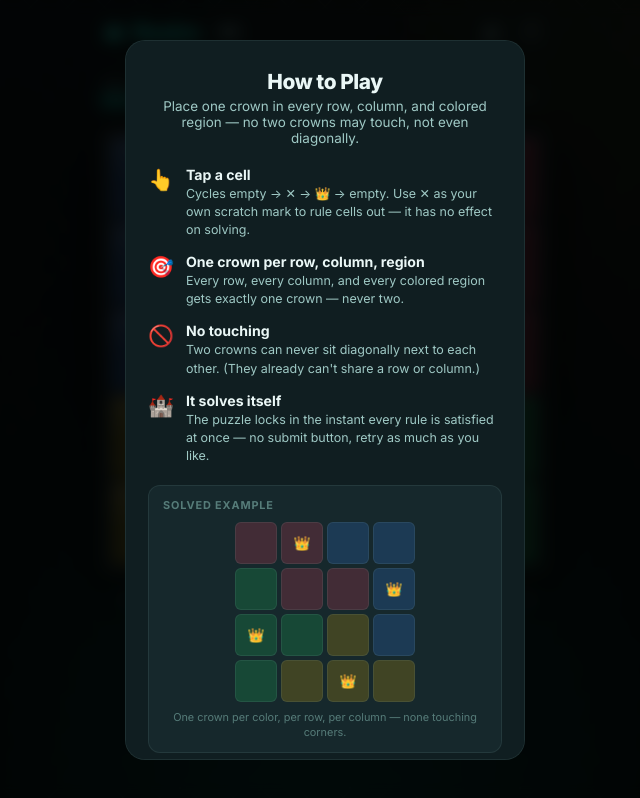
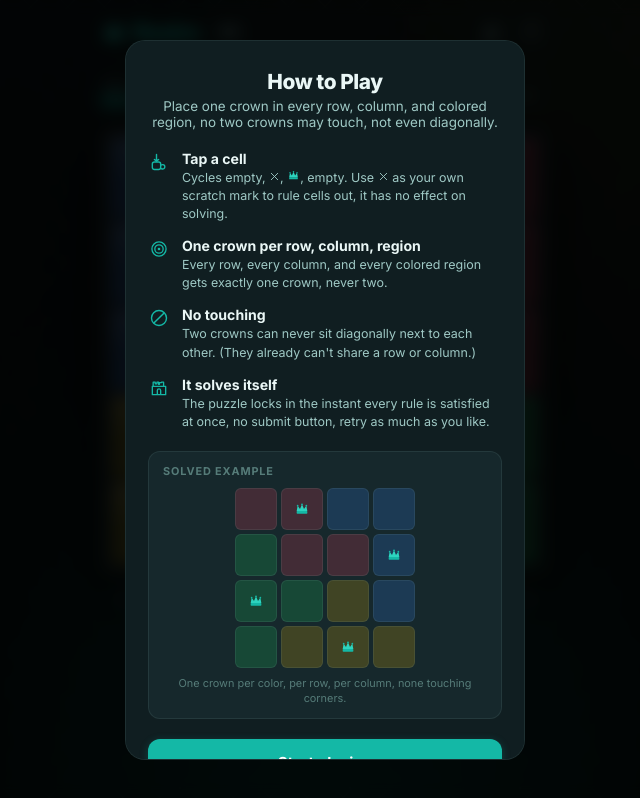
Before and after one commit to balexandr/realm, a React (Vite) app: page / in a window 1280 px wide. Shown: the whole page, without its empty margins (315-955 px from the left). Built offline with nearby package versions, Linux system fonts and the light colour scheme; the HTML template or start-up script is replaced by a standard one.

Commit message:
Replace emoji with custom icons across the UI

```diff
--- a/src/App.jsx
+++ b/src/App.jsx
@@ -9,6 +9,7 @@ import styles from './App.module.css';
 import { GameLogo } from './components/GameLogo';
 import { NoodleLogoIcon } from './components/NoodleLogo';
 import { recordTodayShare, getCompletedTodayCount, buildShareAllText, TOTAL_GAMES } from './utils/shareAll';
+import { IconCheckmark, IconShare, IconCastle, IconClose, IconCrown } from './components/Icons';
 
 const HOW_TO_PLAY_KEY = 'realm-how-to-play-seen';
 
@@ -88,7 +89,9 @@ export default function App() {
           className={`${styles.footerShareAll} ${shareAllCopied ? styles.copied : ''}`}
           onClick={handleShareAll}
         >
-          {shareAllCopied ? '✓ Copied' : `⬆ Share all completed (${shareAllCount}/${TOTAL_GAMES})`}
+          {shareAllCopied
+            ? <><IconCheckmark size={13} /> Copied</>
+            : <><IconShare size={13} /> Share all completed ({shareAllCount}/{TOTAL_GAMES})</>}
         </button>
       )}
       <a href="https://noodlegames.co/privacy" target="_blank" rel="noopener noreferrer" className={styles.footerPrivacy}>Privacy Policy</a>
@@ -112,7 +115,7 @@ export default function App() {
           <div className={styles.headerLeft}><Logo /></div>
         </header>
         <div className={styles.noPuzzle}>
-          <span className={styles.noPuzzleEmoji}>🏰</span>
+          <span className={styles.noPuzzleEmoji}><IconCastle size={44} /></span>
           <p>No puzzle for today yet.</p>
           <p className={styles.muted}>Check back tomorrow!</p>
         </div>
@@ -179,7 +182,7 @@ export default function App() {
 
         {gameStatus === 'playing' && (
           <p className={styles.hint}>
-            Tap a cell to cycle empty → ✕ → 👑 — one crown per row, column, and region
+            Tap a cell to cycle empty, <IconClose size={11} />, <IconCrown size={13} />. One crown per row, column, and region
           </p>
         )}
       </main>
--- a/src/App.module.css
+++ b/src/App.module.css
@@ -212,7 +212,9 @@
 }
 
 .noPuzzleEmoji {
-  font-size: 3rem;
+  display: flex;
+  justify-content: center;
+  color: var(--accent);
   margin-bottom: 8px;
 }
 
@@ -248,6 +250,10 @@
 .footerLogo:hover { opacity: 0.8; }
 
 .footerShareAll {
+  display: flex;
+  align-items: center;
+  justify-content: center;
+  gap: 5px;
   margin-top: 2px;
   padding: 6px 14px;
   border-radius: 999px;
--- a/src/components/HowToPlay.jsx
+++ b/src/components/HowToPlay.jsx
@@ -1,7 +1,8 @@
+import { IconDrag, IconTarget, IconNoEntry, IconCastle, IconClose, IconCrown } from './Icons';
 import styles from './HowToPlay.module.css';
 
 // A tiny 4x4 solved example: 4 regions, one crown per row/column/region,
-// none touching diagonally — purely illustrative, not pulled from a real
+// none touching diagonally. Purely illustrative, not pulled from a real
 // generated puzzle.
 const REGION_COLORS = ['#f43f5e', '#3b82f6', '#22c55e', '#eab308'];
 const EXAMPLE_REGIONS = [
@@ -18,37 +19,40 @@ export default function HowToPlay({ onClose }) {
       <div className={styles.modal} onClick={(e) => e.stopPropagation()}>
         <h2 className={styles.title}>How to Play</h2>
         <p className={styles.intro}>
-          Place one crown in every row, column, and colored region — no two
+          Place one crown in every row, column, and colored region, no two
           crowns may touch, not even diagonally.
         </p>
 
         <div className={styles.steps}>
           <div className={styles.step}>
-            <span className={styles.stepIcon}>👆</span>
+            <span className={styles.stepIcon}><IconDrag /></span>
             <div>
               <p className={styles.stepTitle}>Tap a cell</p>
-              <p className={styles.stepDesc}>Cycles empty → ✕ → 👑 → empty. Use ✕ as your own scratch mark to rule cells out — it has no effect on solving.</p>
+              <p className={styles.stepDesc}>
+                Cycles empty, <IconClose size={11} />, <IconCrown size={13} />, empty. Use <IconClose size={11} /> as
+                your own scratch mark to rule cells out, it has no effect on solving.
+              </p>
             </div>
           </div>
           <div className={styles.step}>
-            <span className={styles.stepIcon}>🎯</span>
+            <span className={styles.stepIcon}><IconTarget /></span>
             <div>
               <p className={styles.stepTitle}>One crown per row, column, region</p>
-              <p className={styles.stepDesc}>Every row, every column, and every colored region gets exactly one crown — never two.</p>
+              <p className={styles.stepDesc}>Every row, every column, and every colored region gets exactly one crown, never two.</p>
             </div>
           </div>
           <div className={styles.step}>
-            <span className={styles.stepIcon}>🚫</span>
+            <span className={styles.stepIcon}><IconNoEntry /></span>
             <div>
               <p className={styles.stepTitle}>No touching</p>
               <p className={styles.stepDesc}>Two crowns can never sit diagonally next to each other. (They already can't share a row or column.)</p>
             </div>
           </div>
           <div className={styles.step}>
-            <span className={styles.stepIcon}>🏰</span>
+            <span className={styles.stepIcon}><IconCastle /></span>
             <div>
               <p className={styles.stepTitle}>It solves itself</p>
-              <p className={styles.stepDesc}>The puzzle locks in the instant every rule is satisfied at once — no submit button, retry as much as you like.</p>
+              <p className={styles.stepDesc}>The puzzle locks in the instant every rule is satisfied at once, no submit button, retry as much as you like.</p>
             </div>
           </div>
         </div>
@@ -67,14 +71,14 @@ export default function HowToPlay({ onClose }) {
                       className={styles.exCell}
                       style={{ background: `${REGION_COLORS[region]}33` }}
                     >
-                      {hasCrown ? '👑' : ''}
+                      {hasCrown ? <IconCrown size={16} /> : ''}
                     </span>
                   );
                 })}
               </div>
             ))}
           </div>
-          <p className={styles.exampleCaption}>One crown per color, per row, per column — none touching corners.</p>
+          <p className={styles.exampleCaption}>One crown per color, per row, per column, none touching corners.</p>
         </div>
 
         <button className={styles.playButton} onClick={onClose}>
--- a/src/components/HowToPlay.module.css
+++ b/src/components/HowToPlay.module.css
@@ -54,9 +54,14 @@
 }
 
 .stepIcon {
-  font-size: 1.3rem;
+  display: flex;
+  align-items: center;
+  justify-content: center;
   flex-shrink: 0;
+  width: 22px;
+  height: 22px;
   margin-top: 1px;
+  color: var(--accent);
 }
 
 .stepTitle {
--- /dev/null
+++ b/src/components/Icons.jsx
@@ -0,0 +1,114 @@
+// Small line-art icon set replacing emoji in Realm's UI. Matches the
+// 24x24 viewBox / stroke / currentColor style the rest of the suite
+// uses, except IconCrown which reuses GameLogo.jsx's exact two-tone
+// teal paths (hardcoded fill, not currentColor) so the actual crown
+// game piece visually matches the logo rather than being a generic
+// gold emoji crown. Share text is NOT touched by this: generateShareText()
+// in useGameState.js builds the actual shared result string (🏰
+// header), plain text sent via SMS/clipboard, a custom icon can't
+// survive that trip, so it stays real Unicode there. The "×" in
+// WinScreen.jsx ("puzzle.size×puzzle.size") is board-dimension
+// notation, not a UI icon, also left alone.
+function base(props) {
+  return { viewBox: '0 0 24 24', fill: 'none', xmlns: 'http://www.w3.org/2000/svg', 'aria-hidden': true, ...props };
+}
+
+export function IconDrag({ size = 20, ...props }) {
+  return (
+    <svg width={size} height={size} {...base(props)}>
+      <path d="M9 3v8M9 11l-2.5-2M9 11l2.5-2" stroke="currentColor" strokeWidth="1.7" strokeLinecap="round" strokeLinejoin="round" />
+      <rect x="4" y="12" width="10" height="9" rx="2.5" stroke="currentColor" strokeWidth="1.7" />
+      <path d="M15 15.5c2.2-1 4 .3 4 2.3s-1.8 3.3-4 2.3" stroke="currentColor" strokeWidth="1.7" strokeLinecap="round" />
+    </svg>
+  );
+}
+
+export function IconTarget({ size = 20, ...props }) {
+  return (
+    <svg width={size} height={size} {...base(props)}>
+      <circle cx="12" cy="12" r="8.5" stroke="currentColor" strokeWidth="1.6" />
+      <circle cx="12" cy="12" r="5" stroke="currentColor" strokeWidth="1.6" />
+      <circle cx="12" cy="12" r="1.6" fill="currentColor" />
+    </svg>
+  );
+}
+
+export function IconNoEntry({ size = 20, ...props }) {
+  return (
+    <svg width={size} height={size} {...base(props)}>
+      <circle cx="12" cy="12" r="9" stroke="currentColor" strokeWidth="1.7" />
+      <path d="M6.5 17.5l11-11" stroke="currentColor" strokeWidth="1.8" strokeLinecap="round" />
+    </svg>
+  );
+}
+
+export function IconCastle({ size = 20, ...props }) {
+  return (
+    <svg width={size} height={size} {...base(props)}>
+      <path d="M5 10V5h2.5v2h2V5h2v2.5h1v-2H15V5h2.5v5" stroke="currentColor" strokeWidth="1.6" strokeLinejoin="round" />
+      <path d="M4 10h16v10H4V10Z" stroke="currentColor" strokeWidth="1.6" strokeLinejoin="round" />
+      <path d="M10 20v-5a2 2 0 0 1 4 0v5" stroke="currentColor" strokeWidth="1.6" strokeLinejoin="round" />
+    </svg>
+  );
+}
+
+export function IconMap({ size = 20, ...props }) {
+  return (
+    <svg width={size} height={size} {...base(props)}>
+      <path d="M9 4L4 6v14l5-2 6 2 5-2V4l-5 2-6-2Z" stroke="currentColor" strokeWidth="1.6" strokeLinejoin="round" />
+      <path d="M9 4v14M15 6v14" stroke="currentColor" strokeWidth="1.4" opacity="0.6" />
+    </svg>
+  );
+}
+
+export function IconClose({ size = 16, ...props }) {
+  return (
+    <svg width={size} height={size} {...base(props)}>
+      <path d="M5 5l14 14M19 5L5 19" stroke="currentColor" strokeWidth="2" strokeLinecap="round" />
+    </svg>
+  );
+}
+
+export function IconCheckmark({ size = 16, ...props }) {
+  return (
+    <svg width={size} height={size} {...base(props)}>
+      <path d="M5 12.5l4.5 4.5L19 7" stroke="currentColor" strokeWidth="2.2" strokeLinecap="round" strokeLinejoin="round" />
+    </svg>
+  );
+}
+
+export function IconShare({ size = 16, ...props }) {
+  return (
+    <svg width={size} height={size} {...base(props)}>
+      <path d="M12 15V4M12 4l-3.5 3.5M12 4l3.5 3.5" stroke="currentColor" strokeWidth="1.8" strokeLinecap="round" strokeLinejoin="round" />
+      <path d="M5 13v5.5A1.5 1.5 0 0 0 6.5 20h11a1.5 1.5 0 0 0 1.5-1.5V13" stroke="currentColor" strokeWidth="1.8" strokeLinecap="round" strokeLinejoin="round" />
+    </svg>
+  );
+}
+
+export function IconTrophy({ size = 40, ...props }) {
+  return (
+    <svg width={size} height={size} {...base(props)}>
+      <path d="M7 4h10v5a5 5 0 0 1-10 0V4Z" stroke="currentColor" strokeWidth="1.7" strokeLinejoin="round" />
+      <path d="M7 5H4.5A2.5 2.5 0 0 0 5 10h2M17 5h2.5A2.5 2.5 0 0 1 19 10h-2" stroke="currentColor" strokeWidth="1.7" strokeLinecap="round" />
+      <path d="M12 14v3.5M9 21h6M10 17.5h4l.6 3.5H9.4l.6-3.5Z" stroke="currentColor" strokeWidth="1.7" strokeLinejoin="round" />
+    </svg>
+  );
+}
+
+// The actual game piece and logo mark: GameLogo.jsx's exact crown
+// paths, same two-tone teal fill, so the piece you place on the board
+// matches the brand mark pixel-for-pixel in spirit.
+export function IconCrown({ size = 22, ...props }) {
+  const teal = '#14b8a6';
+  const light = '#2dd4bf';
+  return (
+    <svg viewBox="0 0 48 48" width={size} height={size} aria-hidden="true" {...props}>
+      <rect x="8" y="30" width="32" height="8" rx="2" fill={teal} />
+      <path d="M 8 30 L 11 14 L 18 24 L 24 10 L 30 24 L 37 14 L 40 30 Z" fill={light} />
+      <circle cx="11" cy="14" r="2.6" fill={teal} />
+      <circle cx="24" cy="10" r="2.8" fill={teal} />
+      <circle cx="37" cy="14" r="2.6" fill={teal} />
+    </svg>
+  );
+}
--- a/src/components/RealmGrid.jsx
+++ b/src/components/RealmGrid.jsx
@@ -1,7 +1,8 @@
 import { useCallback } from 'react';
+import { IconCrown, IconClose } from './Icons';
 import styles from './RealmGrid.module.css';
 
-// Same hue set Pathways established for colored regions on a dark UI —
+// Same hue set Pathways established for colored regions on a dark UI,
 // reused deliberately, see GAME_DESIGN.md's "Shared Noodle Pattern
 // Compliance" section.
 const REGION_COLORS = [
@@ -40,8 +41,8 @@ export default function RealmGrid({ puzzle, cells, onCycleCell, gameStatus }) {
           data-col={c}
           aria-label={label}
         >
-          {state === 2 && <span className={styles.crown}>👑</span>}
-          {state === 1 && <span className={styles.mark}>✕</span>}
+          {state === 2 && <span className={styles.crown}><IconCrown size={20} /></span>}
+          {state === 1 && <span className={styles.mark}><IconClose size={14} /></span>}
         </button>
       );
     }
--- a/src/components/RealmGrid.module.css
+++ b/src/components/RealmGrid.module.css
@@ -58,14 +58,23 @@
 .cell:disabled { cursor: default; }
 
 .mark {
-  font-size: min(4.5vw, 18px);
-  font-weight: 700;
+  display: flex;
   color: rgba(255, 255, 255, 0.32);
 }
 
+.mark svg {
+  width: min(4.5vw, 18px);
+  height: min(4.5vw, 18px);
+}
+
 .crown {
-  font-size: min(6vw, 22px);
+  display: flex;
   filter: drop-shadow(0 1px 2px rgba(0, 0, 0, 0.5));
+}
+
+.crown svg {
+  width: min(6vw, 22px);
+  height: min(6vw, 22px);
 }
 
 .crowned {
--- a/src/components/StatsScreen.jsx
+++ b/src/components/StatsScreen.jsx
@@ -1,3 +1,4 @@
+import { IconClose } from './Icons';
 import styles from './StatsScreen.module.css';
 
 function pad(n) { return String(n).padStart(2, '0'); }
@@ -13,7 +14,7 @@ export default function StatsScreen({ stats, winPct, onClose }) {
       <div className={styles.modal} onClick={(e) => e.stopPropagation()}>
         <div className={styles.header}>
           <h2 className={styles.title}>Statistics</h2>
-          <button className={styles.closeBtn} onClick={onClose} aria-label="Close">✕</button>
+          <button className={styles.closeBtn} onClick={onClose} aria-label="Close"><IconClose /></button>
         </div>
 
         <div className={styles.statsGrid}>
--- a/src/components/WinScreen.jsx
+++ b/src/components/WinScreen.jsx
@@ -1,4 +1,5 @@
 import { useState, useEffect } from 'react';
+import { IconClose, IconCheckmark, IconShare, IconTrophy, IconCrown, IconCastle, IconMap } from './Icons';
 import styles from './WinScreen.module.css';
 
 function getTimeToMidnight() {
@@ -20,14 +21,14 @@ function formatTime(s) {
   return `${pad(Math.floor(s / 60))}:${pad(s % 60)}`;
 }
 
-// Flat thresholds for a v1 — grid size varies 5x5 to 9x9 across the week so
+// Flat thresholds for a v1, grid size varies 5x5 to 9x9 across the week so
 // a fixed cutoff is a rougher fit on harder days. Tune after playtesting,
 // same as everything else in GAME_DESIGN.md's open questions.
 function getRating(seconds) {
-  if (seconds < 60) return { emoji: '🏆', label: 'Lightning Rule' };
-  if (seconds < 150) return { emoji: '👑', label: 'Crowned' };
-  if (seconds < 300) return { emoji: '🏰', label: 'Claimed' };
-  return { emoji: '🗺️', label: 'Charted' };
+  if (seconds < 60) return { Icon: IconTrophy, label: 'Lightning Rule' };
+  if (seconds < 150) return { Icon: IconCrown, label: 'Crowned' };
+  if (seconds < 300) return { Icon: IconCastle, label: 'Claimed' };
+  return { Icon: IconMap, label: 'Charted' };
 }
 
 export default function WinScreen({ puzzle, puzzleNumber, elapsedSeconds, generateShareText, stats, winPct, onDismiss }) {
@@ -83,10 +84,10 @@ export default function WinScreen({ puzzle, puzzleNumber, elapsedSeconds, genera
         </div>
 
         <div className={styles.resultHeader}>
-          <button className={styles.dismissBtn} onClick={onDismiss} aria-label="Close">✕</button>
-          <span className={styles.ratingEmoji}>{rating.emoji}</span>
+          <button className={styles.dismissBtn} onClick={onDismiss} aria-label="Close"><IconClose /></button>
+          <span className={styles.ratingEmoji}><rating.Icon size={40} /></span>
           <h2 className={styles.title}>{rating.label}!</h2>
-          <p className={styles.subtitle}>Realm #{puzzleNumber} — claimed</p>
+          <p className={styles.subtitle}>Realm #{puzzleNumber}, claimed</p>
         </div>
 
         <div className={styles.metricsRow}>
@@ -133,7 +134,7 @@ export default function WinScreen({ puzzle, puzzleNumber, elapsedSeconds, genera
           className={`${styles.shareButton} ${copied ? styles.copied : ''}`}
           onClick={handleShare}
         >
-          {copied ? '✓ Copied to clipboard' : '⬆ Share your result'}
+          {copied ? <><IconCheckmark /> Copied to clipboard</> : <><IconShare /> Share your result</>}
         </button>
 
         <div className={styles.countdown}>
--- a/src/components/WinScreen.module.css
+++ b/src/components/WinScreen.module.css
@@ -31,7 +31,7 @@
   overflow-x: hidden;
 }
 
-/* Sparks — one per row/region in the puzzle, drifting behind the card */
+/* Sparks: one per row/region in the puzzle, drifting behind the card */
 .sparkContainer {
   position: absolute;
   inset: 0;
@@ -89,8 +89,9 @@
 }
 
 .ratingEmoji {
-  font-size: 2.2rem;
-  display: block;
+  display: flex;
+  justify-content: center;
+  color: var(--accent);
   margin-bottom: 4px;
 }
 
@@ -216,6 +217,10 @@
 
 /* Share button */
 .shareButton {
+  display: flex;
+  align-items: center;
+  justify-content: center;
+  gap: 7px;
   width: 100%;
   padding: 12px;
   background: var(--accent);
```
